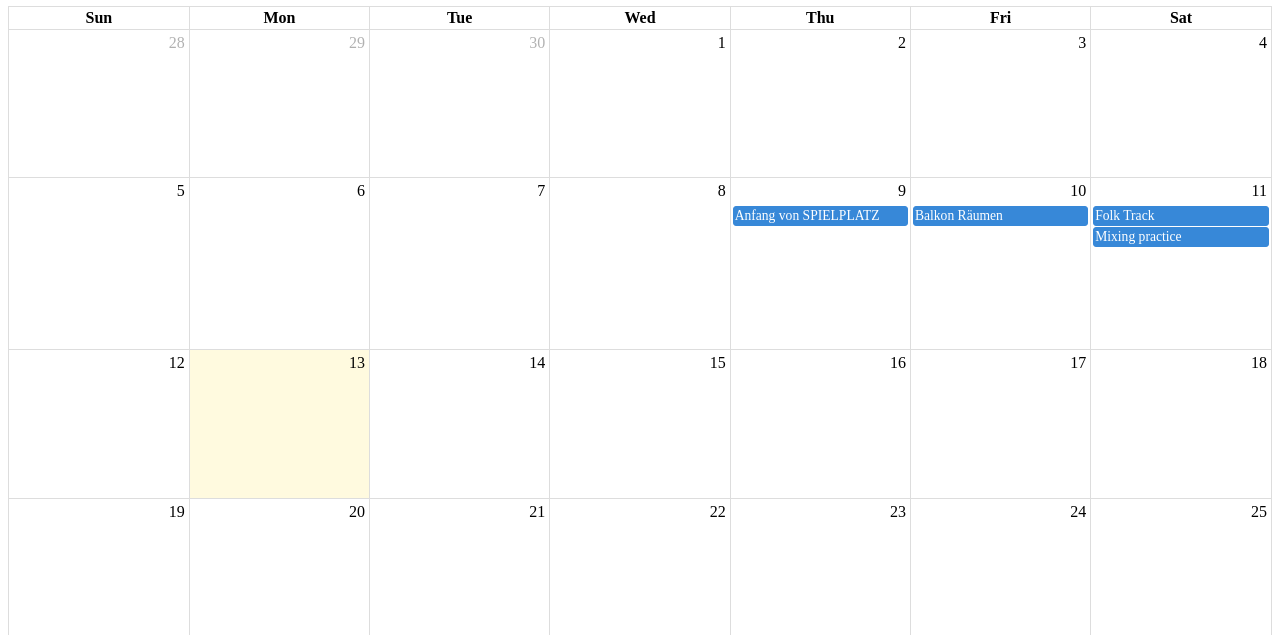
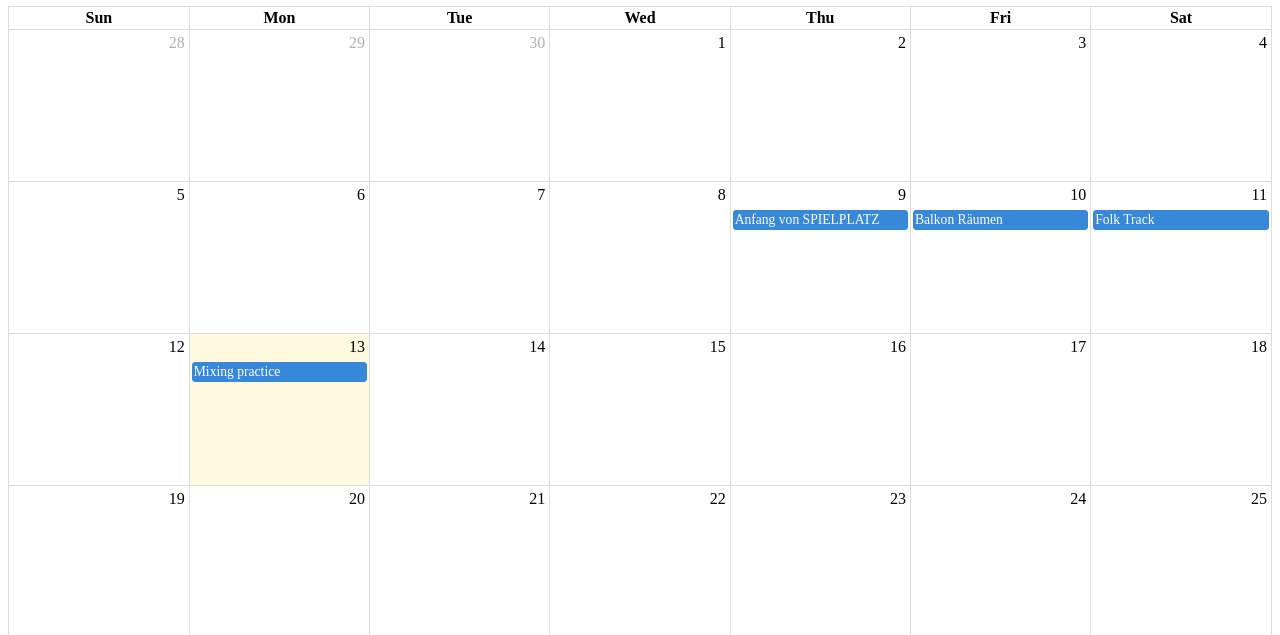
Before and after one commit to IndieC/cauliflauer, a plain HTML site: page calendar.html in a window 1280 px wide. Shown: the part 123-758 px from the top of the page. Drawn offline with Linux system fonts and the light colour scheme.

Commit message:
daily corr

```diff
--- a/calendar.html
+++ b/calendar.html
@@ -35,7 +35,7 @@
                     },
                     {
                         title: 'Mixing practice',
-                        start: '2024-05-11', // Today's date
+                        start: '2024-05-13', // Today's date
                         url: 'https://youtube.com/shorts/FZZHlBpYsw4?feature=share'
                     },
                     // Add more
```
